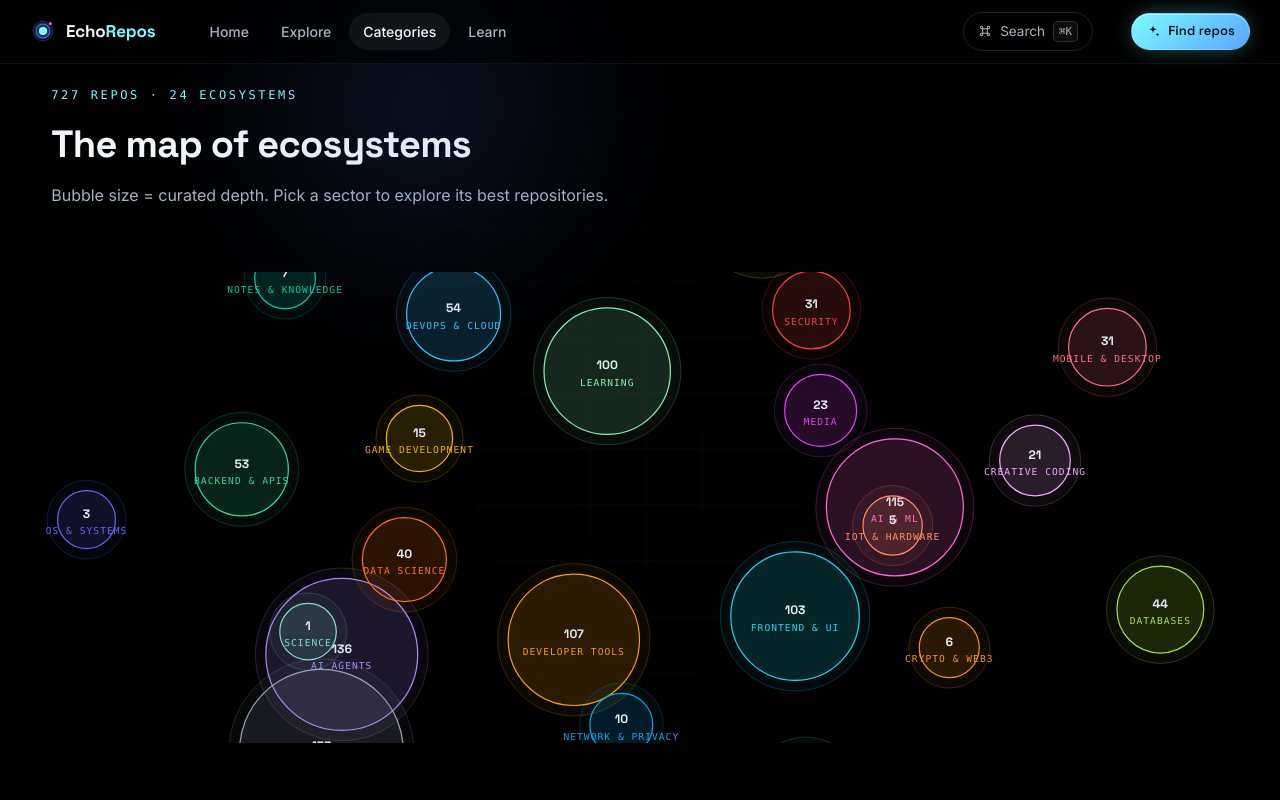
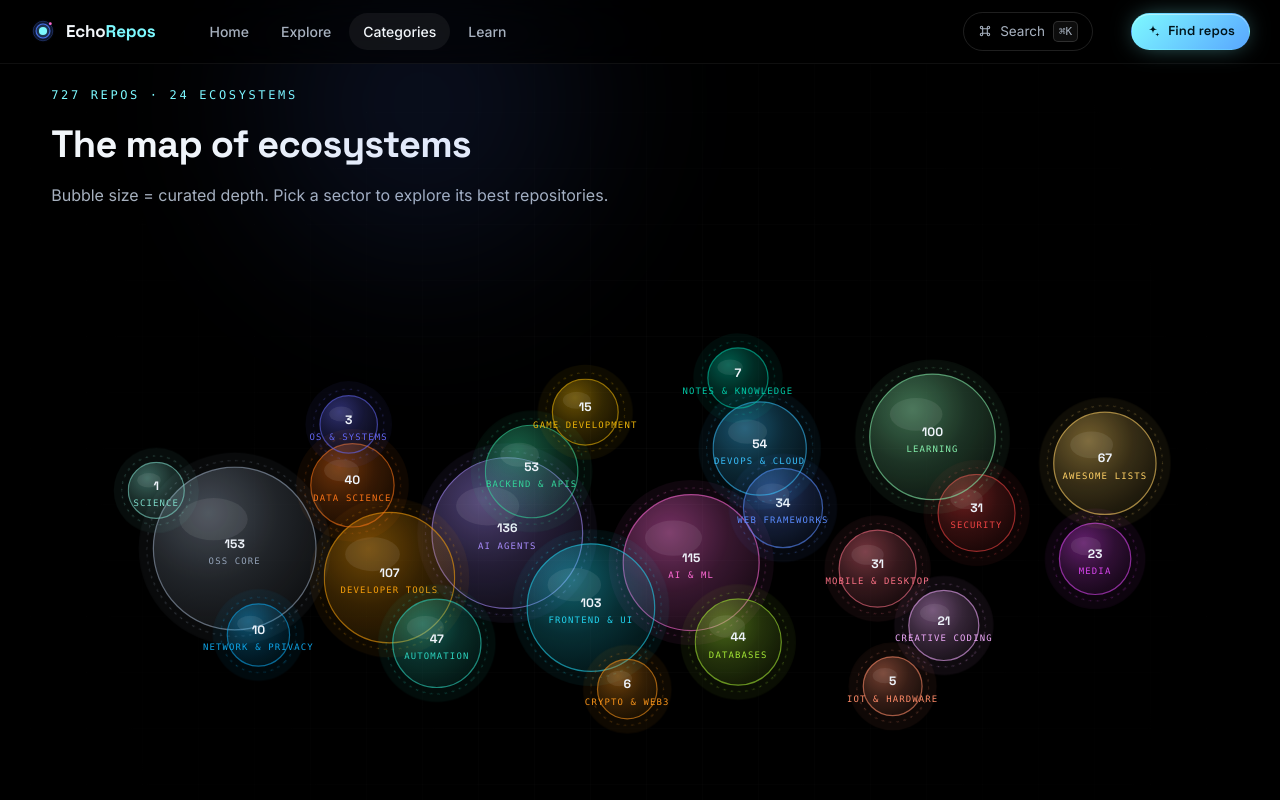
Before and after one commit to Raidor2050/EchoRepos, a React (Vite) app: page /#/categories in a window 1280 px wide. Shown: the top 800 px of the page. Built offline with nearby package versions, Linux system fonts and the light colour scheme.

Commit message:
feat: larger clip-proof ecosystem map with polished bubble nodes

```diff
--- a/src/pages/Categories.tsx
+++ b/src/pages/Categories.tsx
@@ -25,36 +25,93 @@ export default function Categories() {
       </header>
 
       <div className="bubble-field" aria-hidden>
-        <svg viewBox="0 0 1400 540" width="100%">
-          {CATEGORIES.map((c, i) => {
+        <svg viewBox="0 0 1500 660" width="100%">
+          <defs>
+            {CATEGORIES.map((c) => (
+              <radialGradient key={c.id} id={`bg-${c.id}`} cx="34%" cy="28%" r="78%">
+                <stop offset="0%" stopColor={c.hue} stopOpacity="0.42" />
+                <stop offset="55%" stopColor={c.hue} stopOpacity="0.17" />
+                <stop offset="100%" stopColor={c.hue} stopOpacity="0.05" />
+              </radialGradient>
+            ))}
+          </defs>
+          {(() => {
+            /* golden-angle sunflower layout, then shrink-to-fit so every node stays inside */
+            const W = 1500
+            const H = 660
+            const CX = W / 2
+            const CY = H / 2
+            const N = CATEGORIES.length
+            const rs = CATEGORIES.map((c) => 34 + (categoryCount(c.id) / max) * 66)
+            const rmax = Math.max(...rs)
+            const raw = CATEGORIES.map((_, i) => {
+              const a = i * 2.39996 + 0.9
+              const t = Math.sqrt((i + 0.6) / N)
+              return { ux: Math.cos(a) * t, uy: Math.sin(a) * t }
+            })
+            const fits = (ax: number, ay: number) =>
+              raw.every((p, i) => {
+                const x = CX + p.ux * ax
+                const y = CY + p.uy * ay
+                return x - rs[i] >= 10 && x + rs[i] <= W - 10 && y - rs[i] >= 10 && y + rs[i] <= H - 10
+              })
+            let ax = CX - rmax - 10
+            let ay = CY - rmax - 10
+            while (!fits(ax, ay) && ax > 40 && ay > 40) {
+              ax *= 0.96
+              ay *= 0.96
+            }
+            return raw.map((p, i) => {
+              const c = CATEGORIES[i]
               const n = categoryCount(c.id)
-            const r = 32 + (n / max) * 62
-            /* deterministic pseudo-layout: golden-angle spiral clusters */
-            const a = i * 2.39996
-            const rad = 150 + (i % 3) * 88
-            const cx = 700 + Math.cos(a) * rad * 1.95
-            const cy = 270 + Math.sin(a) * rad * 1.05
+              const r = rs[i]
+              const cx = CX + p.ux * ax
+              const cy = CY + p.uy * ay
               return (
                 <motion.g
                   key={c.id}
                   initial={{ opacity: 0, scale: 0.6 }}
                   whileInView={{ opacity: 1, scale: 1 }}
                   viewport={{ once: true }}
-                transition={{ delay: i * 0.05, type: 'spring', stiffness: 160, damping: 16 }}
+                  transition={{ delay: i * 0.04, type: 'spring', stiffness: 160, damping: 16 }}
                   style={{ transformOrigin: `${cx}px ${cy}px`, cursor: 'pointer' }}
                   onClick={() => navigate(`/explore?cat=${c.id}`)}
                 >
-                <circle cx={cx} cy={cy} r={r + 12} fill={`${c.hue}0d`} stroke={c.hue} strokeOpacity="0.25" />
-                <circle cx={cx} cy={cy} r={r} fill={`${c.hue}1f`} stroke={c.hue} strokeWidth="1.4" className="bubble" style={{ '--cat-c': c.hue } as React.CSSProperties} />
-                <text x={cx} y={cy - 2} textAnchor="middle" fontSize="14" fontWeight="700" fill="#e8eef6" fontFamily="var(--font-display)">
+                  <circle cx={cx} cy={cy} r={r + 18} fill={c.hue} opacity="0.06" />
+                  <circle
+                    className="bubble-ring"
+                    cx={cx}
+                    cy={cy}
+                    r={r + 8}
+                    fill="none"
+                    stroke={c.hue}
+                    strokeOpacity="0.4"
+                    strokeWidth="1"
+                    strokeDasharray="2 7"
+                    strokeLinecap="round"
+                  />
+                  <circle
+                    cx={cx}
+                    cy={cy}
+                    r={r}
+                    fill={`url(#bg-${c.id})`}
+                    stroke={c.hue}
+                    strokeOpacity="0.6"
+                    strokeWidth="1.5"
+                    className="bubble"
+                    style={{ '--cat-c': c.hue } as React.CSSProperties}
+                  />
+                  <ellipse cx={cx - r * 0.26} cy={cy - r * 0.36} rx={r * 0.42} ry={r * 0.26} fill="#ffffff" opacity="0.08" />
+                  <text x={cx} y={cy - 1} textAnchor="middle" fontSize="15" fontWeight="800" fill="#eef3fa" fontFamily="var(--font-display)">
                     {n}
                   </text>
-                <text x={cx} y={cy + 17} textAnchor="middle" fontSize="11" fill={c.hue} fontFamily="var(--font-mono)" letterSpacing="1.2">
+                  <text x={cx} y={cy + 19} textAnchor="middle" fontSize="11" fill={c.hue} fontFamily="var(--font-mono)" letterSpacing="1.4">
                     {c.label.toUpperCase()}
                   </text>
                 </motion.g>
               )
-          })}
+            })
+          })()}
         </svg>
       </div>
 
--- a/src/styles/pages-b.css
+++ b/src/styles/pages-b.css
@@ -14,8 +14,10 @@
 .page-cats{position:relative;overflow:hidden}
 .bubble-field{margin:-6px 0 10px;position:relative;z-index:1;border:none;background:transparent}
 .bubble-field svg{display:block;width:100%;height:auto;outline:none}
-.bubble{transition:r .25s}
-.bubble-field g:hover .bubble{filter:brightness(1.35)}
+.bubble{transition:r .25s,filter .25s}
+.bubble-field g:hover .bubble{filter:brightness(1.3) drop-shadow(0 0 16px var(--cat-c))}
+.bubble-ring{animation:ringdrift 46s linear infinite;transform-box:fill-box;transform-origin:center}
+@keyframes ringdrift{to{transform:rotate(360deg)}}
 @media (max-width:759px){
   .bubble-field{overflow-x:auto;-webkit-overflow-scrolling:touch;margin-inline:-4vw}
   .bubble-field svg{min-width:920px}
```
Lines whose indentation alone changed are shown as unchanged.
